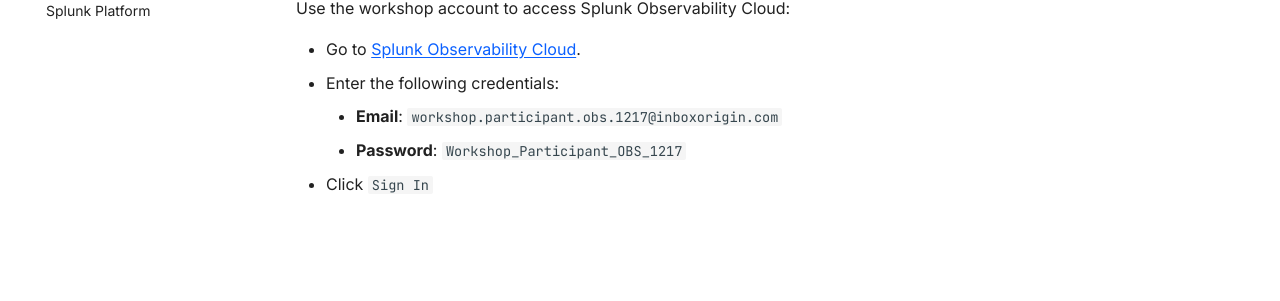
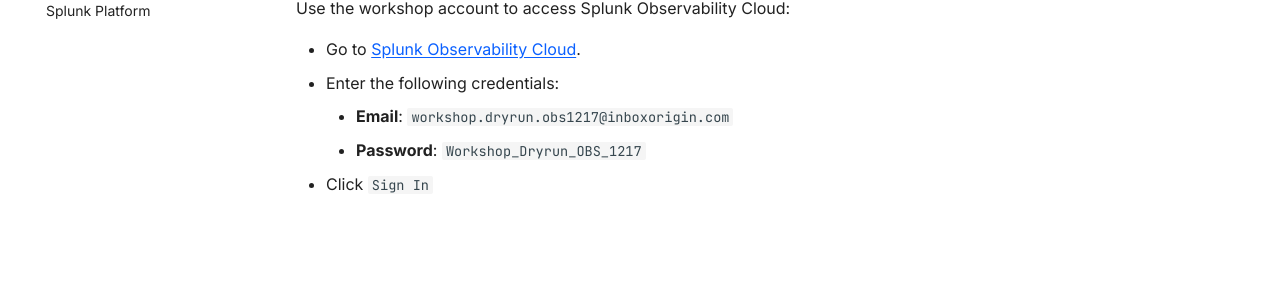
Before and after one commit to ajimenez1503/splunk.conf-2026-OBS1217, an MkDocs documentation site: the page built from docs/getting_started/login_splunk_observability.md, in a window 1280 px wide. Shown: the part 283-584 px from the top of the page. Built offline with MkDocs 1.6.1 and Material for MkDocs 9.7.7, drawn with Linux system fonts in a browser that asks for light colours; comment, search, counter and statistics services are not loaded.

Commit message:
Revert "Update Splunk Observability Cloud workshop login credentials."
This reverts commit c15cac1da2b08d8c56bd69e04d23347e746e69cd.

```diff
--- a/docs/getting_started/login_splunk_observability.md
+++ b/docs/getting_started/login_splunk_observability.md
@@ -6,6 +6,6 @@
 
 - Go to [Splunk Observability Cloud](https://app.us1.observability.splunkcloud.com/#/home).
 - Enter the following credentials:
-    - **Email**: `workshop.participant.obs.1217@inboxorigin.com`
-    - **Password**: `Workshop_Participant_OBS_1217`
+    - **Email**: `workshop.dryrun.obs1217@inboxorigin.com`
+    - **Password**: `Workshop_Dryrun_OBS_1217`
 - Click `Sign In`
```
